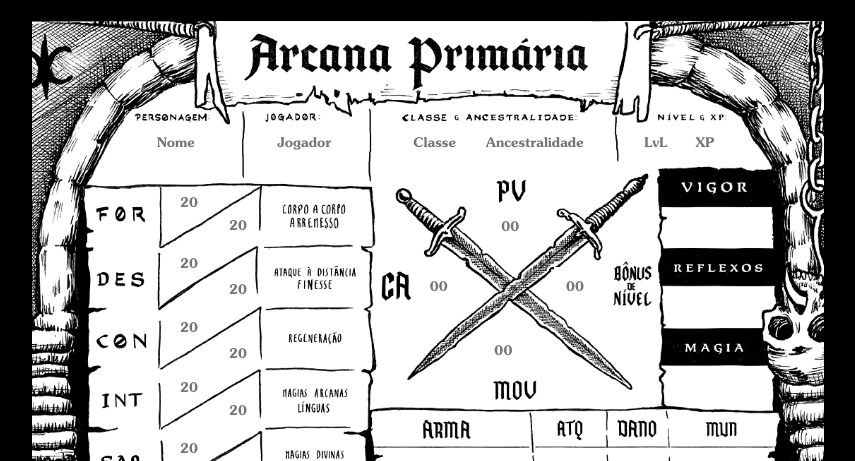
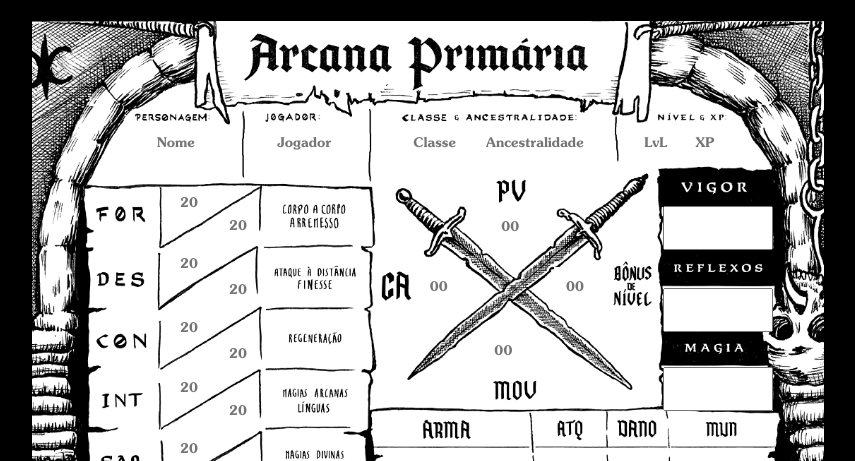
Before and after one commit to AlexandreRodriguesStrapasson/EditableForm, a Vue app: page / in a window 1280 px wide. Shown: the top 461 px of the page, without its empty margins (212-1067 px from the left). Built offline with nearby package versions, Linux system fonts and the light colour scheme.

Commit message:
✨ add fields to vigor, magic and reflexes

```diff
--- a/src/App.vue
+++ b/src/App.vue
@@ -76,6 +76,12 @@
         <input type="text" id="caField"         placeholder="00">
         <input type="text" id="levelBonusField" placeholder="00">
         <input type="text" id="movField"        placeholder="00">
+    </div>
+
+    <div class="vrmField">
+      <input type="text" id="vigorField">
+      <input type="text" id="reflexesField">
+      <input type="text" id="magicField">
     </div>
   </div>
 </template>
@@ -295,4 +301,33 @@ export default {
   top: 40mm;
   right: 5mm;
 }
+
+.vrmField{
+  position: absolute;
+  width: 32mm;
+  height: 64mm;
+  left: 166mm;
+  top: 39mm;
+}
+
+#vigorField, #reflexesField, #magicField{
+  position: relative;
+  text-align: center;
+  left: 1mm;
+  height: 10mm;
+  width: 27mm;
+}
+
+#vigorField{
+  top: 10mm;
+}
+
+#reflexesField{
+  top: 20mm;
+}
+
+#magicField{
+  top: 29.5mm;
+}
+
 </style>
```
